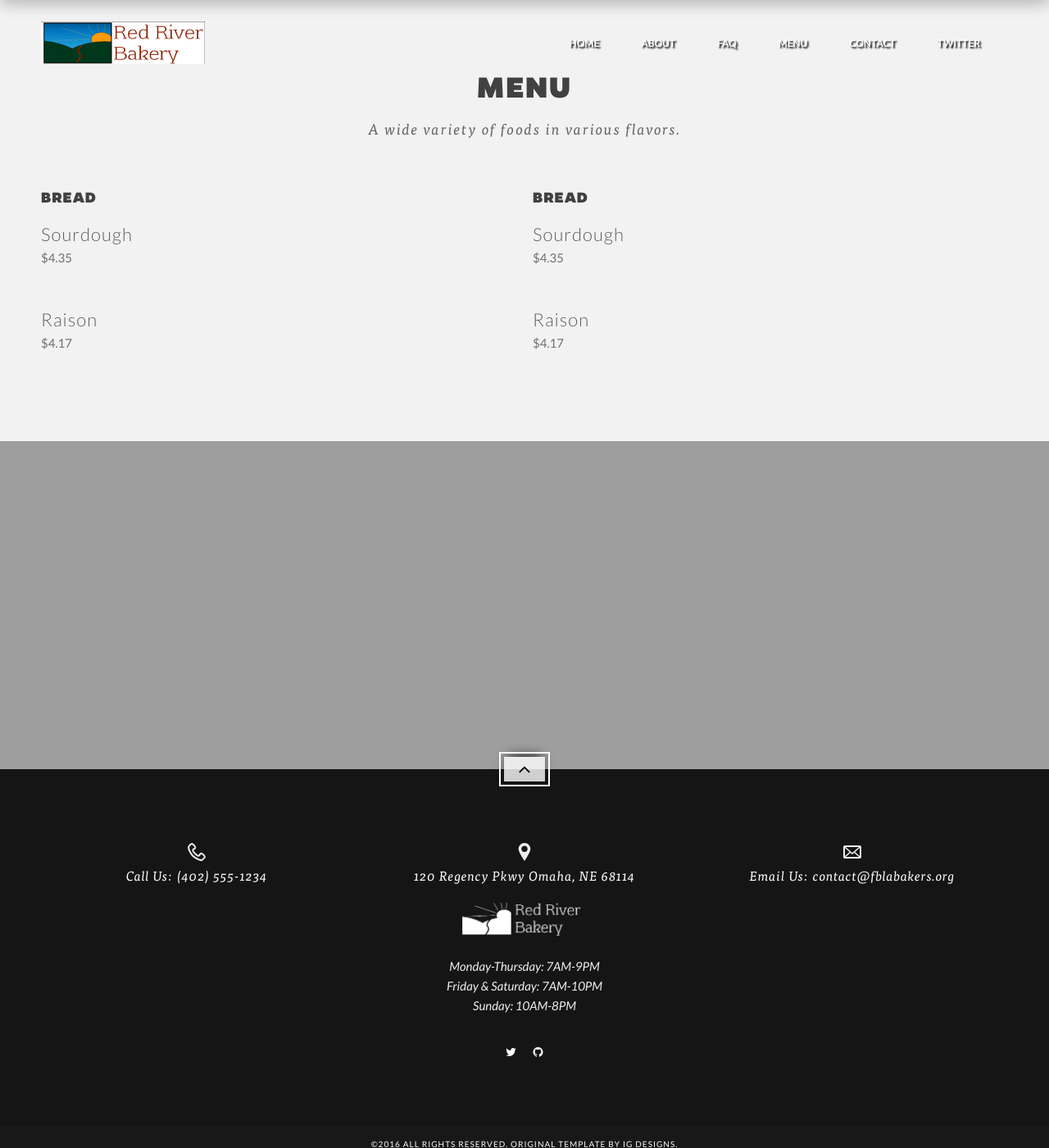
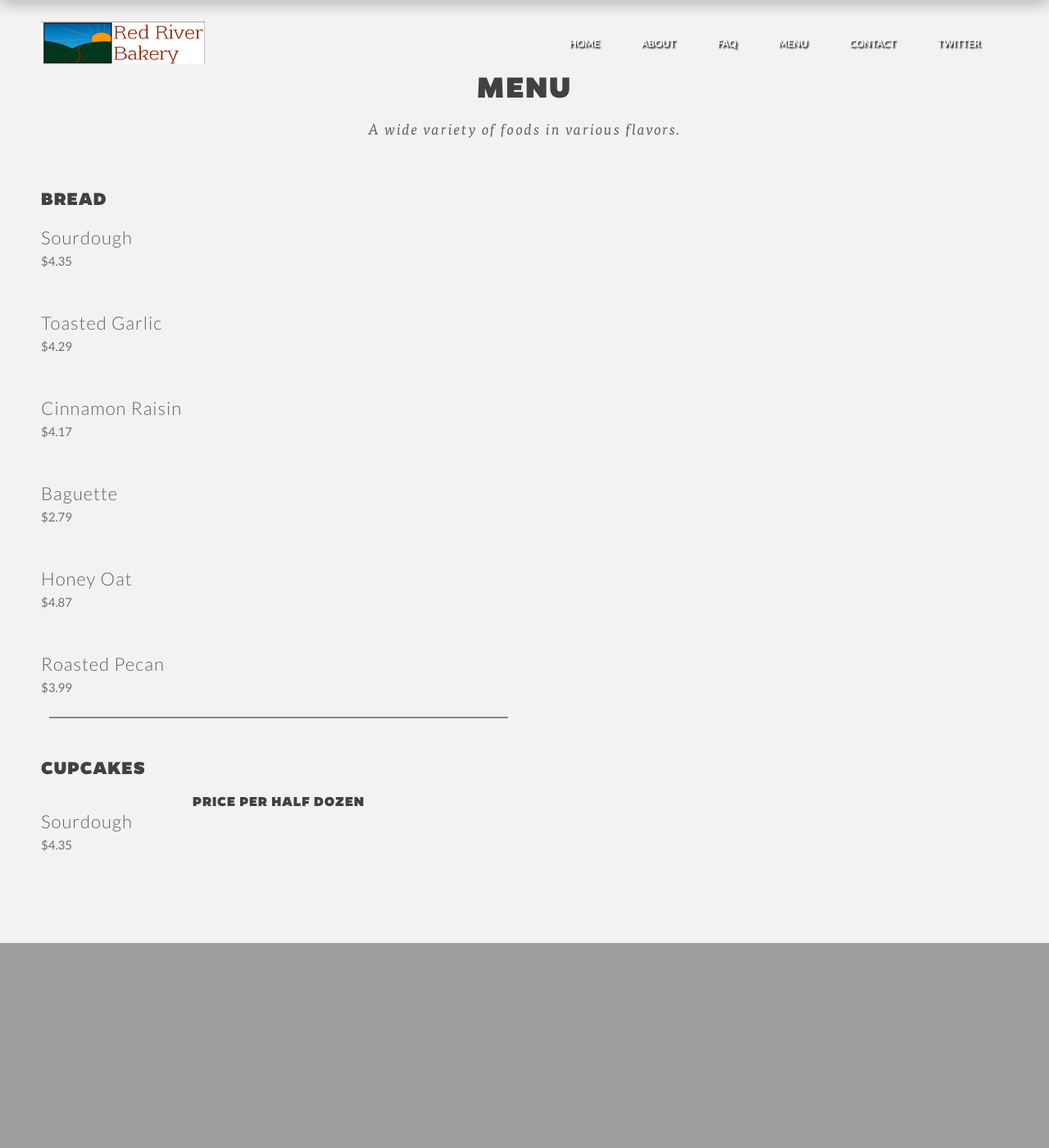
Before and after one commit to fblabake/fblabake.github.io, a Jekyll site: the page built from full_menu.html, in a window 1280 px wide and 1400 px high. Shown: the whole window at 82% size. Built offline with Jekyll 4.4.1, drawn with Linux system fonts in a browser that asks for light colours.

Commit message:
Extended testing

```diff
--- a/css/layout.css
+++ b/css/layout.css
@@ -735,7 +735,7 @@ ul.slimmenu.collapsed li > ul {
 	transform: scale(1.2);
 }
 
-.about-top h5{
+.about-top h3,h4,h5{
 	text-align:left;
 	padding-bottom:20px;
 }
--- a/full_menu.html
+++ b/full_menu.html
@@ -33,18 +33,28 @@ title: Red River Bakery
      <div class="about-top">
           <div class="container">
                <div class="eight columns" data-scroll-reveal="enter bottom move 100px over 0.5s after 0.1s">
-                    <h5>Bread</h5>
+                    <h4>Bread</h4>
                     <div style="padding-bottom: 0px;" class="biger-text-top">Sourdough</div>
                     <p>$4.35</p><br><br>
-                    <div style="padding-bottom: 0px;" class="biger-text-top">Raison</div>
+                    <div style="padding-bottom: 0px;" class="biger-text-top">Toasted Garlic</div>
+                    <p>$4.29</p><br><br>
+                    <div style="padding-bottom: 0px;" class="biger-text-top">Cinnamon Raisin</div>
                     <p>$4.17</p><br><br>
+                    <div style="padding-bottom: 0px;" class="biger-text-top">Baguette</div>
+                    <p>$2.79</p><br><br>
+                    <div style="padding-bottom: 0px;" class="biger-text-top">Honey Oat</div>
+                    <p>$4.87</p><br><br>
+                    <div style="padding-bottom: 0px;" class="biger-text-top">Roasted Pecan</div>
+                    <p>$3.99</p><br>
+
+                    <hr style="color: #888; border: solid; border-width: .25px;"><br><br>
+                    <h4>Cupcakes</h4>
+                    <h6>Price per Half Dozen</h6>
+                    <div style="padding-bottom: 0px;" class="biger-text-top">Sourdough</div>
+                    <p>$4.35</p><br><br>
                </div>
                <div class="eight columns" data-scroll-reveal="enter bottom move 100px over 0.5s after 0.1s">
-                    <h5>Bread</h5>
-                    <div style="padding-bottom: 0px;" class="biger-text-top">Sourdough</div>
-                    <p>$4.35</p><br><br>
-                    <div style="padding-bottom: 0px;" class="biger-text-top">Raison</div>
-                    <p>$4.17</p><br><br>
+
                </div>
           </div>
      </div>
```
